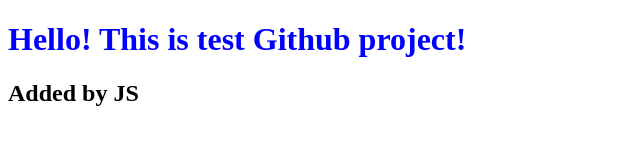
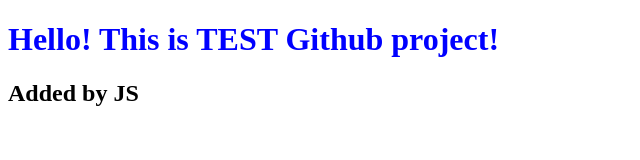
Before and after one commit to alexfedorov86/test-first, a plain HTML site: page index.html in a window 1280 px wide. Shown: the whole page, without its empty margins (0-640 px from the left). Drawn offline with Linux system fonts and the light colour scheme.

Commit message:
Update index.html

```diff
--- a/index.html
+++ b/index.html
@@ -8,7 +8,7 @@
     <link rel='stylesheet' type='text/css' media='screen' href='style.css'>
 </head>
 <body>
-    <h1>Hello! This is test Github project!</h1>
+    <h1>Hello! This is TEST Github project!</h1>
     <h2></h2>
 
     <script type='text/javascript' src='script.js'></script>
```
